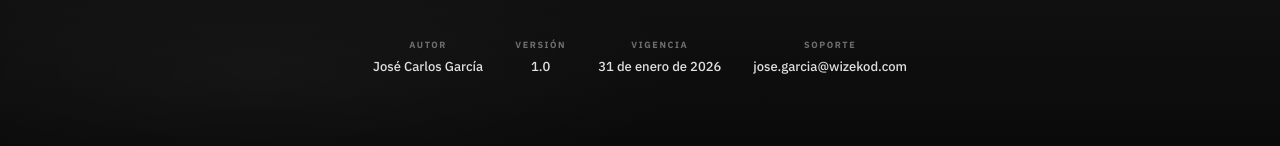
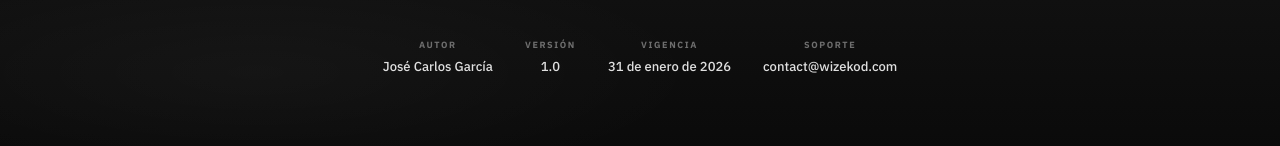
Before and after one commit to wizekod/wizekod.com, a plain HTML site: page lexmx-privacy-terms-and-conditions.html in a window 1280 px wide. Shown: the part 328-474 px from the top of the page. Drawn offline with nearby package versions, Linux system fonts and the light colour scheme; a web font is replaced by a local one.

Commit message:
Change email

```diff
--- a/lexmx-privacy-terms-and-conditions.html
+++ b/lexmx-privacy-terms-and-conditions.html
@@ -375,7 +375,7 @@
     <div class="m-item"><span class="m-label">Autor</span><span class="m-val">José Carlos García</span></div>
     <div class="m-item"><span class="m-label">Versión</span><span class="m-val">1.0</span></div>
     <div class="m-item"><span class="m-label">Vigencia</span><span class="m-val">31 de enero de 2026</span></div>
-    <div class="m-item"><span class="m-label">Soporte</span><span class="m-val">jose.garcia@wizekod.com</span></div>
+    <div class="m-item"><span class="m-label">Soporte</span><span class="m-val">contact@wizekod.com</span></div>
   </div>
 </header>
 
@@ -432,7 +432,7 @@
     <div class="contact-card">
       <div class="cc-name">José Carlos García</div>
       <div class="cc-role">Desarrollador de LexMX</div>
-      <a href="mailto:jose.garcia@wizekod.com" class="cc-email">jose.garcia@wizekod.com</a>
+      <a href="mailto:contact@wizekod.com" class="cc-email">contact@wizekod.com</a>
     </div>
   </section>
 
@@ -525,7 +525,7 @@
     <div class="contact-card">
       <div class="cc-name">José Carlos García</div>
       <div class="cc-role">Desarrollador de LexMX</div>
-      <a href="mailto:jose.garcia@wizekod.com" class="cc-email">jose.garcia@wizekod.com</a>
+      <a href="mailto:contact@wizekod.com" class="cc-email">contact@wizekod.com</a>
     </div>
   </section>
 
@@ -533,7 +533,7 @@
 
 <!-- ─── FOOTER ──────────────────────────────────────────────────────────── -->
 <footer class="footer">
-  <p>© 2026 LexMX — Desarrollado por José Carlos García &nbsp;|&nbsp; <a href="mailto:jose.garcia@wizekod.com">jose.garcia@wizekod.com</a></p>
+  <p>© 2026 LexMX — Desarrollado por José Carlos García &nbsp;|&nbsp; <a href="mailto:contact@wizekod.com">contact@wizekod.com</a></p>
 </footer>
 
 <!-- ─── JS ──────────────────────────────────────────────────────────────── -->
```
